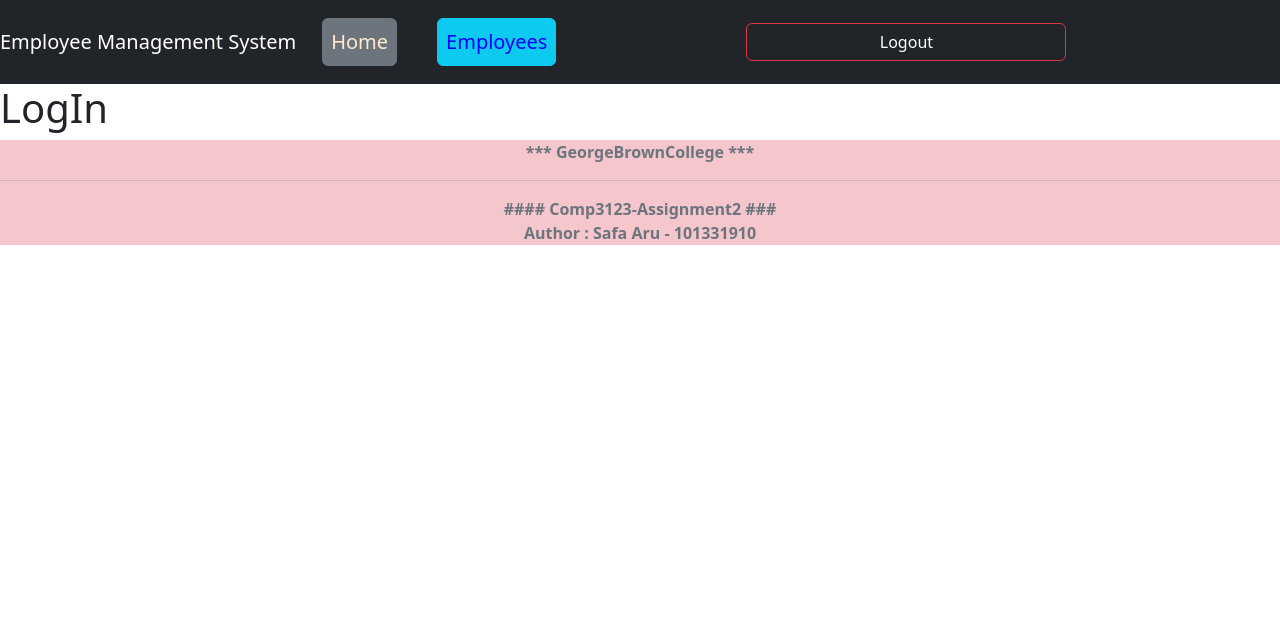
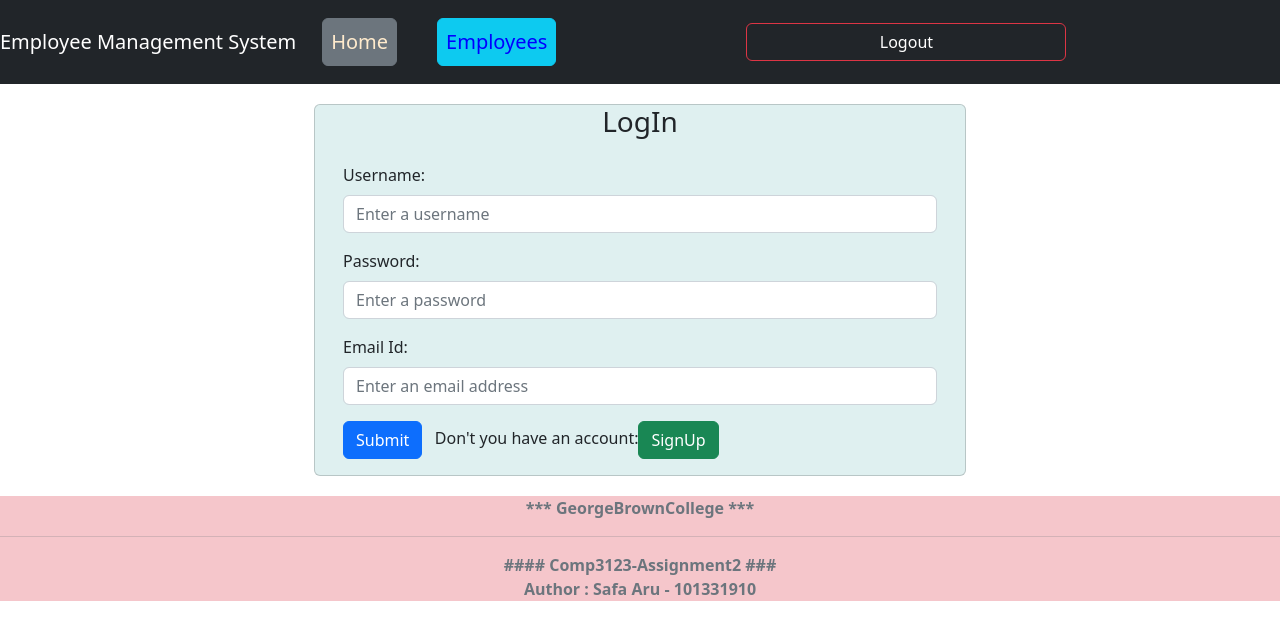
Before and after one commit to arusafa/signup, a React (Create React App) app: page /login in a window 1280 px wide. Shown: the top 640 px of the page. Built offline with nearby package versions, Linux system fonts and the light colour scheme.

Commit message:
signup and login page added

```diff
--- a/src/components/LogIn.js
+++ b/src/components/LogIn.js
@@ -1,9 +1,72 @@
-import React from 'react'
+import React, {useState} from 'react';
+import axios from 'axios';
+import { Button } from 'react-bootstrap';
+import {Link, useNavigate} from 'react-router-dom';
 
 export default function LogIn() {
+
+  const navigate = useNavigate();
+
+    const base_url = 'https://comp3123-assignment-2.herokuapp.com/api/user/login';
+
+    const [user, setUser] = useState({
+        username: '',
+        password: '',
+        email: '',
+        user:[]
+    });
+
+    const handleInputChange = (e) => {
+        const {name, value} = e.target;
+
+        setUser({...user, [name]: value})
+    }
+
+    const onSubmit = (e) => {
+      e.preventDefault();
+
+      const newUser = {
+          username: user.username,
+          password: user.password,
+          email: user.email
+      }
+
+      console.log("User Logged In");
+      axios.post(base_url, newUser)
+          .then(res => console.log(res.data));
+          navigate('/');
+          navigate('/employees');
+  }
   return (
     <div>
-        <h1>LogIn</h1>
+        <div style={{marginTop:"20px", marginBottom:"20px"}} className="row">
+            <div className="card col-md-6 offset-md-3 offset-md-3" style={{backgroundColor:"#dff0f0"}}>
+                <h3 className="text-center">LogIn</h3>
+                <div className="card-body">
+                    <form>
+                        <div className="form-group d-block">
+                            <label>Username: </label>
+                            <input type='text' className="form-control" name="username" placeholder="Enter a username"
+                            onChange={e => handleInputChange(e)}/>
+                        </div>
+                        <div className="form-group">
+                            <label>Password: </label>
+                            <input type='password'  className="form-control" name="password" placeholder="Enter a password"
+                            onChange={e => handleInputChange(e)}/>
+                        </div>
+                        <div className="form-group">
+                            <label>Email Id: </label>
+                            <input type='email' className="form-control" name="email" placeholder="Enter an email address"
+                            onChange={e => handleInputChange(e)}/>
+                        </div>
+                        <Button variant="primary" onClick={e => onSubmit(e)}>Submit</Button>
+                            &nbsp;&nbsp;&nbsp;Don't you have an account:
+                        <Link to={"/signup"}><Button style={{marginRight:35}} className="btn btn-success" >SignUp</Button>
+                        </Link>
+                    </form>
+                </div>
+            </div>
+        </div>
     </div>
-  )
+);
 }
--- a/src/components/Navigation.js
+++ b/src/components/Navigation.js
@@ -1,5 +1,6 @@
 import {Navbar, Nav} from 'react-bootstrap';
 import {BrowserRouter as Router, Routes, Route, Link} from 'react-router-dom';
+
 import CreateEmployee from "./CreateEmployee";
 import EmployeeList from "./EmployeeList";
 import Home from "./Home";
@@ -8,12 +9,11 @@
 import ViewEmployee from "./ViewEmployee";
 import SignUp from "./SignUp";
 import LogIn from "./LogIn";
-import {Navigate} from "react-router-dom";
 import React, {useState} from "react";
-
 
 function Navigation() {
 
+    //const nativageTo = useNavigate();
     const[navigate, setNavigate] = useState(false);
     const Logout = () => {
 
@@ -21,7 +21,7 @@
         setNavigate(true);
     }
     if (navigate) {
-        return <Navigate to="/login"/>
+        //nativageTo("/login")
     }
 
 return (
@@ -36,7 +36,7 @@
                     <Nav.Link className="btn btn-info" style={{marginLeft:"40px", color:"blue"}} href="/employees">Employees</Nav.Link>
                 </Nav>
                 </div>
-                <Link onClick={Logout} className="btn btn-outline-danger w-25" style={{marginLeft:"180px", color:"white"}}>Logout</Link>
+                <Link to={"/"} onClick={Logout} className="btn btn-outline-danger w-25" style={{marginLeft:"180px", color:"white"}}>Logout</Link>
             </Navbar>
             <Routes>
                 <Route path={"/"} element={<Home/>}/>
--- a/src/components/SignUp.js
+++ b/src/components/SignUp.js
@@ -40,7 +40,7 @@
   return (
     <div>
         <div style={{marginTop:"20px", marginBottom:"20px"}} className="row">
-            <div className="card col-md-6 offset-md-3 offset-md-3">
+            <div className="card col-md-6 offset-md-3 offset-md-3" style={{backgroundColor:"#ebe6e1"}}>
                 <h3 className="text-center">SignUp</h3>
                 <div className="card-body">
                     <form>
@@ -59,9 +59,9 @@
                             <input type='email' className="form-control" name="email" placeholder="Enter an email address"
                             onChange={e => handleInputChange(e)}/>
                         </div>
-                        <Button variant="primary" onClick={e => onSubmit(e)}>Submit</Button>
-                            &nbsp;&nbsp;&nbsp;
-                        <Link to={"/employees"}><Button className="btn btn-danger" >Cancel</Button>
+                        <Button variant="success" onClick={e => onSubmit(e)}>Submit</Button>
+                            &nbsp;&nbsp;&nbsp;Already have an account:
+                        <Link to={"/login"}><Button style={{marginRight:35}} className="btn btn-primary" >LogIn</Button>
                         </Link>
                     </form>
                 </div>
```
